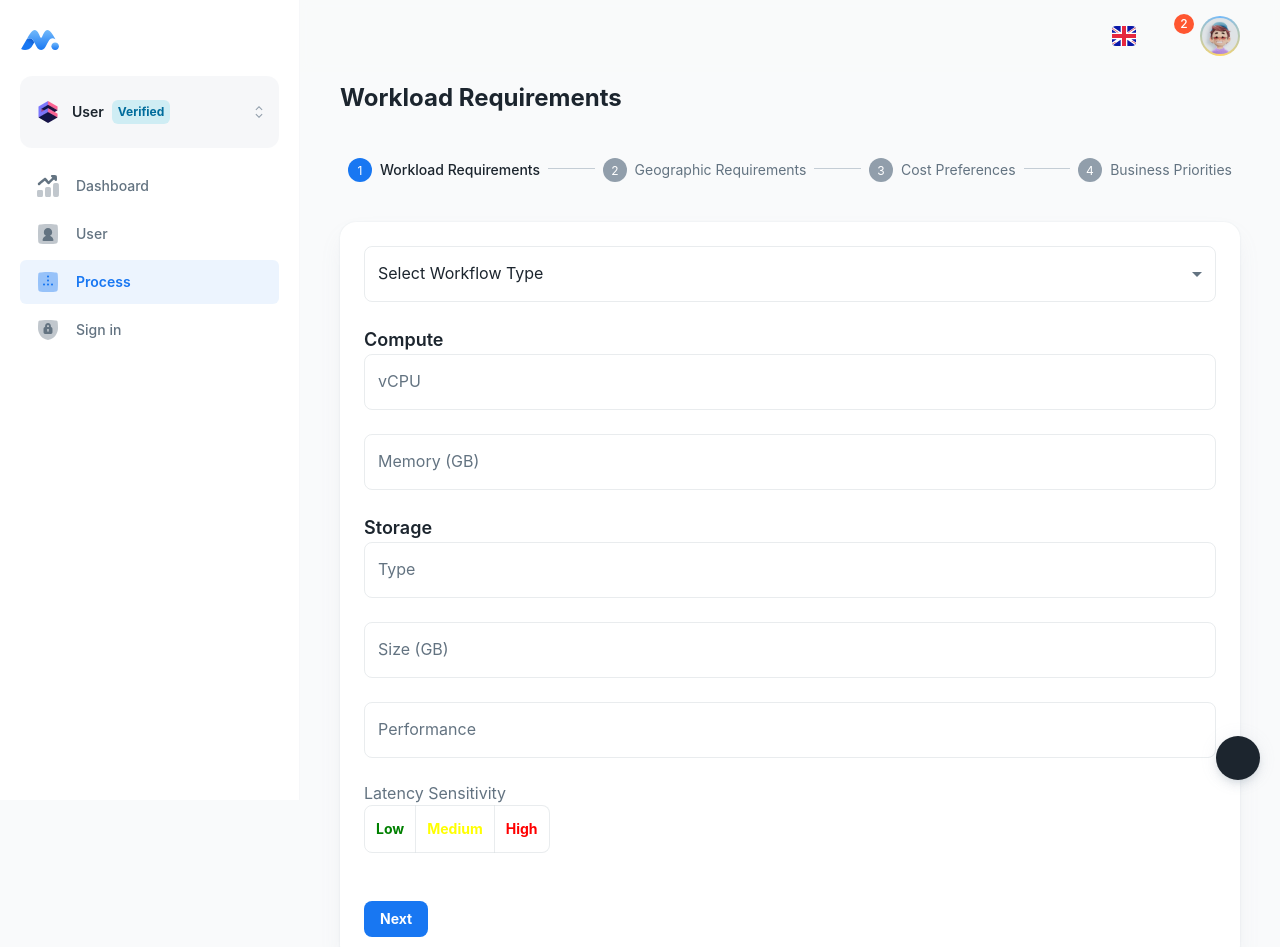
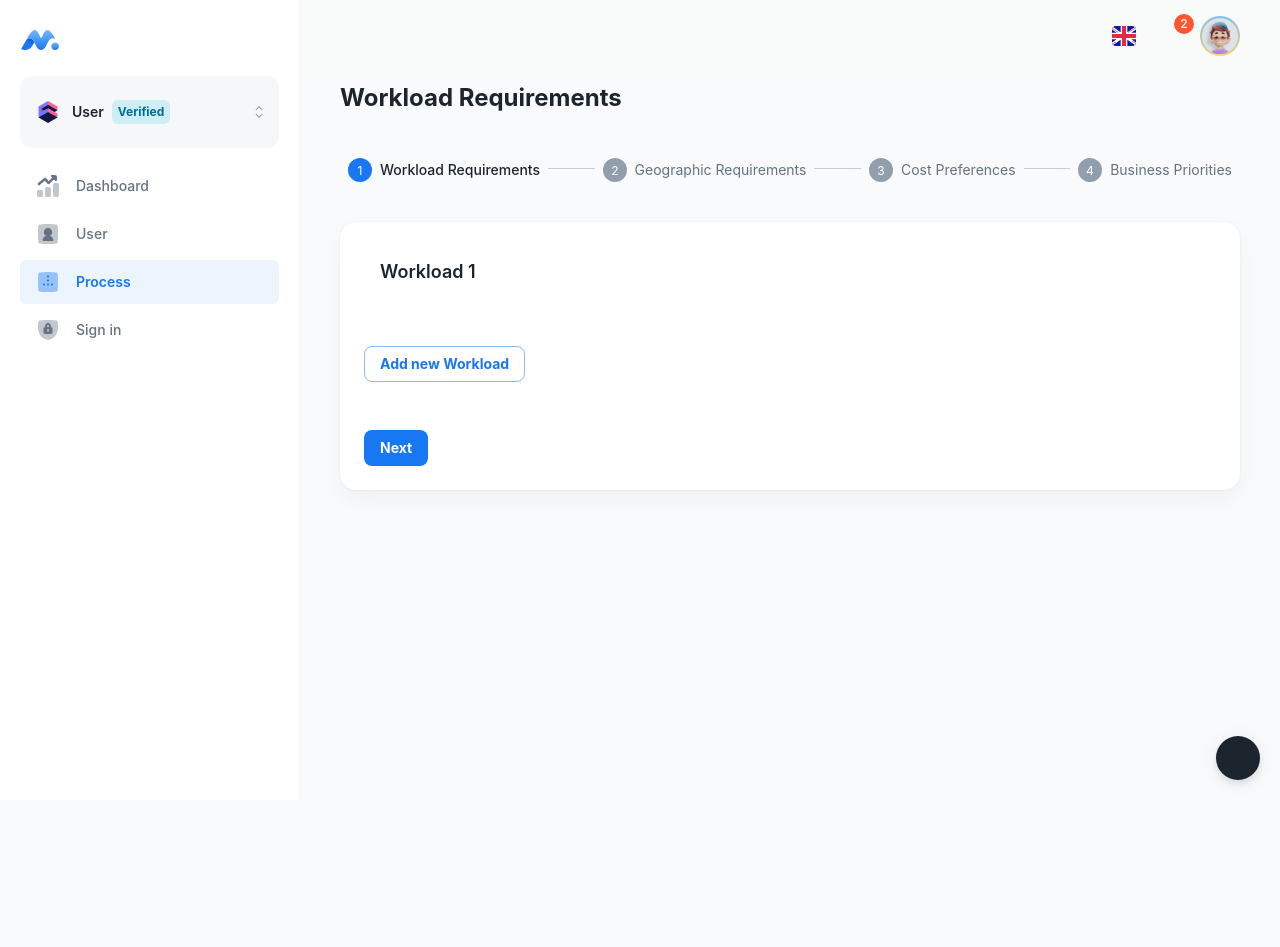
Before and after one commit to hariketsheth/sg-cloud-suggestor, a React (Vite) app: page /process in a window 1280 px wide. Shown: the top 947 px of the page. After the commit the page ends 800 px from the top, so only its background shows below. Built offline with nearby package versions, Linux system fonts and the light colour scheme; some icons are missing.

Commit message:
Change Fields

```diff
--- a/src/sections/process/view/process-view.tsx
+++ b/src/sections/process/view/process-view.tsx
@@ -16,7 +16,10 @@ import {
   StepButton,
   SelectChangeEvent,
   ToggleButton,
-  ToggleButtonGroup
+  ToggleButtonGroup,
+  Accordion,
+  AccordionSummary,
+  AccordionDetails
 } from '@mui/material';
 import { LoadingButton } from '@mui/lab';
 import { useRouter } from 'src/routes/hooks';
@@ -24,8 +27,7 @@ import { DashboardContent } from 'src/layouts/dashboard';
 
 interface FormData {
   workflowType: string;
-  vCPU: string;
-  memory: string;
+  computes: Compute[];
   storageType: string;
   storageSize: string;
   storagePerformance: string;
@@ -42,13 +44,30 @@ interface FormData {
   securityPriority: number;
 }
 
+interface Compute {
+  id: number;
+  name: string;
+  vCPU: string;
+  memory: string;
+}
+
+interface Workload {
+  id: number;
+  name: string;
+  formData: FormData;
+}
+
 export function ProcessView() {
   const router = useRouter();
   const [currentStage, setCurrentStage] = useState<number>(0);
-  const [formData, setFormData] = useState<FormData>({
+  const [workloadCount, setWorkloadCount] = useState<number>(1);
+  const [workloads, setWorkloads] = useState<Workload[]>([
+    {
+      id: 1,
+      name: 'Workload 1',
+      formData: {
         workflowType: '',
-    vCPU: '',
-    memory: '',
+        computes: [{ id: 1, name: 'Compute 1', vCPU: '', memory: '' }],
         storageType: '',
         storageSize: '',
         storagePerformance: '',
@@ -63,26 +82,97 @@ export function ProcessView() {
         csrPriority: 25,
         performancePriority: 25,
         securityPriority: 25
-  });
+      }
+    }
+  ]);
 
-  const handleChange = (e: React.ChangeEvent<HTMLInputElement | { name?: string; value: unknown }>) => {
+  const handleChange = (workloadId: number, e: React.ChangeEvent<HTMLInputElement | { name?: string; value: unknown }>) => {
     const { name, value } = e.target as HTMLInputElement;
-    setFormData({ ...formData, [name]: value });
+    setWorkloads((prevWorkloads) =>
+      prevWorkloads.map((workload) =>
+        workload.id === workloadId
+          ? { ...workload, formData: { ...workload.formData, [name]: value } }
+          : workload
+      )
+    );
   };
 
-  const handleSelectChange = (e: SelectChangeEvent<string>) => {
+  const handleSelectChange = (workloadId: number, e: SelectChangeEvent<string>) => {
     const { name, value } = e.target;
-    setFormData({ ...formData, [name]: value });
+    setWorkloads((prevWorkloads) =>
+      prevWorkloads.map((workload) =>
+        workload.id === workloadId
+          ? { ...workload, formData: { ...workload.formData, [name]: value } }
+          : workload
+      )
+    );
   };
 
-  const handleSliderChange = (name: keyof FormData) => (event: Event, value: number | number[]) => {
-    setFormData({ ...formData, [name]: value as number });
+  const handleSliderChange = (workloadId: number, name: keyof FormData) => (event: Event, value: number | number[]) => {
+    setWorkloads((prevWorkloads) =>
+      prevWorkloads.map((workload) =>
+        workload.id === workloadId
+          ? { ...workload, formData: { ...workload.formData, [name]: value as number } }
+          : workload
+      )
+    );
   };
 
-  const handleToggleChange = (name: keyof FormData) => (event: React.MouseEvent<HTMLElement>, value: string) => {
+  const handleToggleChange = (workloadId: number, name: keyof FormData) => (event: React.MouseEvent<HTMLElement>, value: string) => {
     if (value !== null) {
-      setFormData({ ...formData, [name]: value });
+      setWorkloads((prevWorkloads) =>
+        prevWorkloads.map((workload) =>
+          workload.id === workloadId
+            ? { ...workload, formData: { ...workload.formData, [name]: value } }
+            : workload
+        )
+      );
     }
+  };
+
+  const handleComputeChange = (workloadId: number, computeId: number, field: keyof Compute, value: string) => {
+    setWorkloads((prevWorkloads) =>
+      prevWorkloads.map((workload) =>
+        workload.id === workloadId
+          ? {
+              ...workload,
+              formData: {
+                ...workload.formData,
+                computes: workload.formData.computes.map((compute) =>
+                  compute.id === computeId ? { ...compute, [field]: value } : compute
+                )
+              }
+            }
+          : workload
+      )
+    );
+  };
+
+  const handleAddWorkload = () => {
+    const newWorkload = {
+      id: workloadCount + 1,
+      name: `Workload ${workloadCount + 1}`,
+      formData: {
+        workflowType: '',
+        computes: [{ id: 1, name: 'Compute 1', vCPU: '', memory: '' }],
+        storageType: '',
+        storageSize: '',
+        storagePerformance: '',
+        latencySensitivity: '',
+        preferredRegion: '',
+        geographicLatency: '',
+        complianceRequirement: '',
+        dataResidency: '',
+        maxBudget: '',
+        pricingModel: '',
+        costPriority: 25,
+        csrPriority: 25,
+        performancePriority: 25,
+        securityPriority: 25
+      }
+    };
+    setWorkloads([...workloads, newWorkload]);
+    setWorkloadCount(workloadCount + 1);
   };
 
   const handleNext = () => {
@@ -106,11 +196,17 @@ export function ProcessView() {
       name: 'Workload Requirements',
       content: (
         <>
+          {workloads.map((workload) => (
+            <Accordion key={workload.id} sx={{ mb: 3 }}>
+              <AccordionSummary>
+                <Typography variant="h6">{workload.name}</Typography>
+              </AccordionSummary>
+              <AccordionDetails>
                 <FormControl fullWidth sx={{ mb: 3 }}>
                   <Select
                     name="workflowType"
-              value={formData.workflowType}
-              onChange={handleSelectChange}
+                    value={workload.formData.workflowType}
+                    onChange={(e) => handleSelectChange(workload.id, e)}
                     displayEmpty
                   >
                     <MenuItem value="" disabled>Select Workflow Type</MenuItem>
@@ -120,33 +216,41 @@ export function ProcessView() {
                     <MenuItem value="Others">Others</MenuItem>
                   </Select>
                 </FormControl>
-          <Typography variant="h6">Compute</Typography>
+                {workload.formData.computes.map((compute) => (
+                  <Accordion key={compute.id} sx={{ mb: 3 }}>
+                    <AccordionSummary>
+                      <Typography variant="h6">{compute.name}</Typography>
+                    </AccordionSummary>
+                    <AccordionDetails>
                       <TextField
                         fullWidth
-            name="vCPU"
+                        name={`vCPU-${compute.id}`}
                         label="vCPU"
                         type="number"
-            value={formData.vCPU}
-            onChange={handleChange}
+                        value={compute.vCPU}
+                        onChange={(e) => handleComputeChange(workload.id, compute.id, 'vCPU', e.target.value)}
                         sx={{ mb: 3 }}
                       />
                       <TextField
                         fullWidth
-            name="memory"
+                        name={`memory-${compute.id}`}
                         label="Memory (GB)"
                         type="number"
-            value={formData.memory}
-            onChange={handleChange}
+                        value={compute.memory}
+                        onChange={(e) => handleComputeChange(workload.id, compute.id, 'memory', e.target.value)}
                         sx={{ mb: 3 }}
                       />
+                    </AccordionDetails>
+                  </Accordion>
+                ))}
                 <Typography variant="h6">Storage</Typography>
                 <TextField
                   fullWidth
                   name="storageType"
                   label="Type"
                   type="number"
-            value={formData.storageType}
-            onChange={handleChange}
+                  value={workload.formData.storageType}
+                  onChange={(e) => handleChange(workload.id, e)}
                   sx={{ mb: 3 }}
                 />
                 <TextField
@@ -154,8 +258,8 @@ export function ProcessView() {
                   name="storageSize"
                   label="Size (GB)"
                   type="number"
-            value={formData.storageSize}
-            onChange={handleChange}
+                  value={workload.formData.storageSize}
+                  onChange={(e) => handleChange(workload.id, e)}
                   sx={{ mb: 3 }}
                 />
                 <TextField
@@ -163,29 +267,37 @@ export function ProcessView() {
                   name="storagePerformance"
                   label="Performance"
                   type="number"
-            value={formData.storagePerformance}
-            onChange={handleChange}
+                  value={workload.formData.storagePerformance}
+                  onChange={(e) => handleChange(workload.id, e)}
                   sx={{ mb: 3 }}
                 />
                 <FormControl component="fieldset" sx={{ mb: 3 }}>
                   <FormLabel component="legend">Latency Sensitivity</FormLabel>
                   <ToggleButtonGroup
-              value={formData.latencySensitivity}
+                    value={workload.formData.latencySensitivity}
                     exclusive
-              onChange={handleToggleChange('latencySensitivity')}
+                    onChange={(e, value) => handleToggleChange(workload.id, 'latencySensitivity')(e, value)}
                     aria-label="latency sensitivity"
                   >
-              <ToggleButton value="Low" aria-label="low" sx={{ color: 'green' }}>
+                    <ToggleButton value="Low" aria-label="low" sx={{ backgroundColor: 'green', borderRadius: '8px', color: 'white' }}>
                       Low
                     </ToggleButton>
-              <ToggleButton value="Medium" aria-label="medium" sx={{ color: 'yellow' }}>
+                    <ToggleButton value="Medium" aria-label="medium" sx={{ backgroundColor: 'yellow', borderRadius: '8px', color: 'black' }}>
                       Medium
                     </ToggleButton>
-              <ToggleButton value="High" aria-label="high" sx={{ color: 'red' }}>
+                    <ToggleButton value="High" aria-label="high" sx={{ backgroundColor: 'red', borderRadius: '8px', color: 'white' }}>
                       High
                     </ToggleButton>
                   </ToggleButtonGroup>
                 </FormControl>
+              </AccordionDetails>
+            </Accordion>
+          ))}
+          <Box justifyContent="center" mt={3}>
+            <Button variant="outlined" onClick={handleAddWorkload} sx={{ mb: 3 }}>
+              Add new Workload
+            </Button>
+          </Box>
         </>
       )
     },
@@ -196,8 +308,8 @@ export function ProcessView() {
           <FormControl fullWidth sx={{ mb: 3 }}>
             <Select
               name="preferredRegion"
-              value={formData.preferredRegion}
-              onChange={handleSelectChange}
+              value={workloads[0].formData.preferredRegion}
+              onChange={(e) => handleSelectChange(workloads[0].id, e)}
               displayEmpty
             >
               <MenuItem value="" disabled>Select Preferred Region</MenuItem>
@@ -210,9 +322,9 @@ export function ProcessView() {
           <FormControl component="fieldset" sx={{ mb: 3 }}>
             <FormLabel component="legend">Latency</FormLabel>
             <ToggleButtonGroup
-              value={formData.geographicLatency}
+              value={workloads[0].formData.geographicLatency}
               exclusive
-              onChange={handleToggleChange('geographicLatency')}
+              onChange={(e, value) => handleToggleChange(workloads[0].id, 'geographicLatency')(e, value)}
               aria-label="geographic latency"
             >
               <ToggleButton value="Low" aria-label="low" sx={{ backgroundColor: 'green', borderRadius: '8px', color: 'white' }}>
@@ -229,8 +341,8 @@ export function ProcessView() {
           <FormControl fullWidth sx={{ mb: 3 }}>
             <Select
               name="complianceRequirement"
-              value={formData.complianceRequirement}
-              onChange={handleSelectChange}
+              value={workloads[0].formData.complianceRequirement}
+              onChange={(e) => handleSelectChange(workloads[0].id, e)}
               displayEmpty
             >
               <MenuItem value="" disabled>Select Compliance Requirement</MenuItem>
@@ -242,8 +354,8 @@ export function ProcessView() {
           <FormControl fullWidth sx={{ mb: 3 }}>
             <Select
               name="dataResidency"
-              value={formData.dataResidency}
-              onChange={handleSelectChange}
+              value={workloads[0].formData.dataResidency}
+              onChange={(e) => handleSelectChange(workloads[0].id, e)}
               displayEmpty
             >
               <MenuItem value="" disabled>Select Data Residency</MenuItem>
@@ -265,15 +377,15 @@ export function ProcessView() {
             name="maxBudget"
             label="Maximum Budget"
             type="number"
-            value={formData.maxBudget}
-            onChange={handleChange}
+            value={workloads[0].formData.maxBudget}
+            onChange={(e) => handleChange(workloads[0].id, e)}
             sx={{ mb: 3 }}
           />
           <FormControl fullWidth sx={{ mb: 3 }}>
             <Select
               name="pricingModel"
-              value={formData.pricingModel}
-              onChange={handleSelectChange}
+              value={workloads[0].formData.pricingModel}
+              onChange={(e) => handleSelectChange(workloads[0].id, e)}
               displayEmpty
             >
               <MenuItem value="" disabled>Select Pricing Model</MenuItem>
@@ -291,8 +403,8 @@ export function ProcessView() {
         <>
           <Typography variant="h6">Cost Priority</Typography>
           <Slider
-            value={formData.costPriority}
-            onChange={handleSliderChange('costPriority')}
+            value={workloads[0].formData.costPriority}
+            onChange={(e, value) => handleSliderChange(workloads[0].id, 'costPriority')(e, value)}
             aria-labelledby="cost-priority-slider"
             valueLabelDisplay="auto"
             step={1}
@@ -303,8 +415,8 @@ export function ProcessView() {
           />
           <Typography variant="h6">CSR Priority</Typography>
           <Slider
-            value={formData.csrPriority}
-            onChange={handleSliderChange('csrPriority')}
+            value={workloads[0].formData.csrPriority}
+            onChange={(e, value) => handleSliderChange(workloads[0].id, 'csrPriority')(e, value)}
             aria-labelledby="csr-priority-slider"
             valueLabelDisplay="auto"
             step={1}
@@ -315,8 +427,8 @@ export function ProcessView() {
           />
           <Typography variant="h6">Performance Priority</Typography>
           <Slider
-            value={formData.performancePriority}
-            onChange={handleSliderChange('performancePriority')}
+            value={workloads[0].formData.performancePriority}
+            onChange={(e, value) => handleSliderChange(workloads[0].id, 'performancePriority')(e, value)}
             aria-labelledby="performance-priority-slider"
             valueLabelDisplay="auto"
             step={1}
@@ -327,8 +439,8 @@ export function ProcessView() {
           />
           <Typography variant="h6">Security Priority</Typography>
           <Slider
-            value={formData.securityPriority}
-            onChange={handleSliderChange('securityPriority')}
+            value={workloads[0].formData.securityPriority}
+            onChange={(e, value) => handleSliderChange(workloads[0].id, 'securityPriority')(e, value)}
             aria-labelledby="security-priority-slider"
             valueLabelDisplay="auto"
             step={1}
```
Lines whose indentation alone changed are shown as unchanged.
